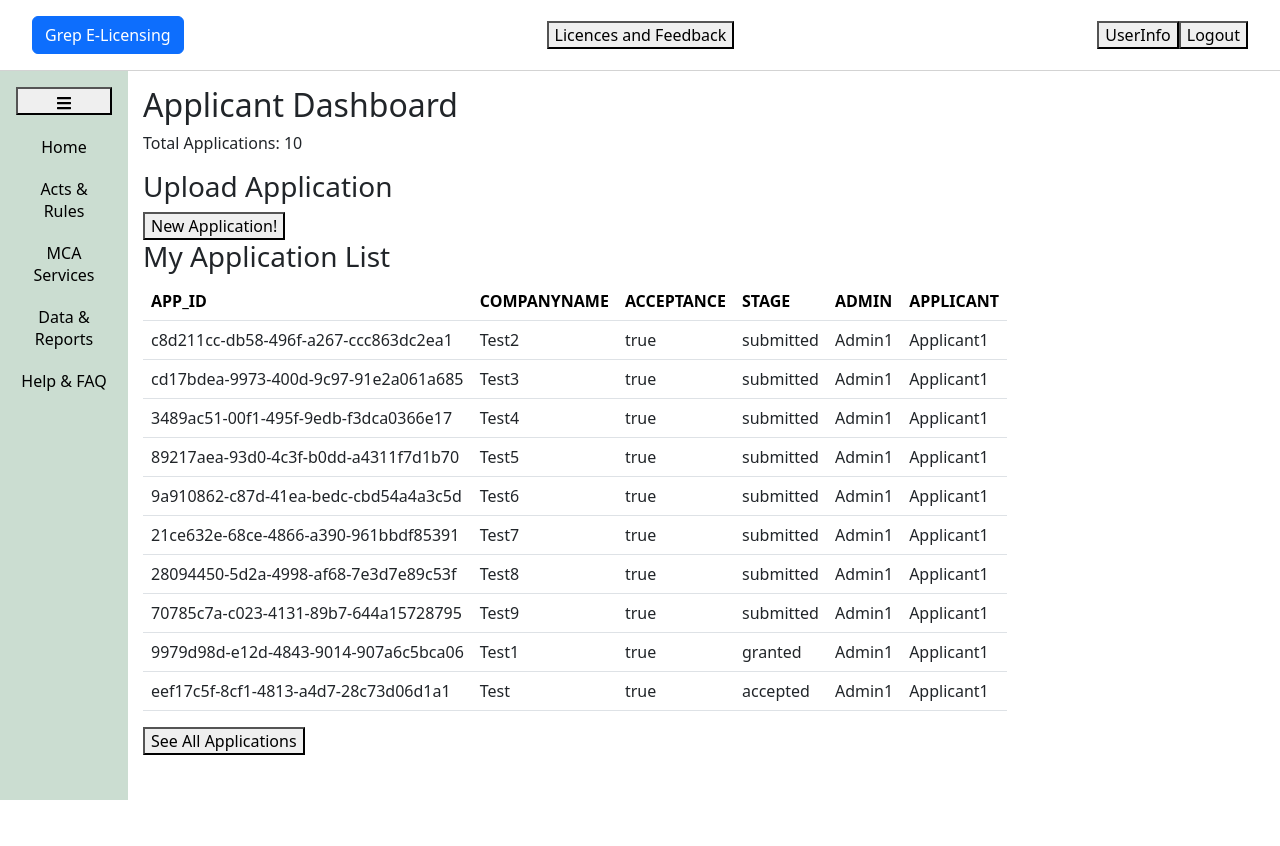
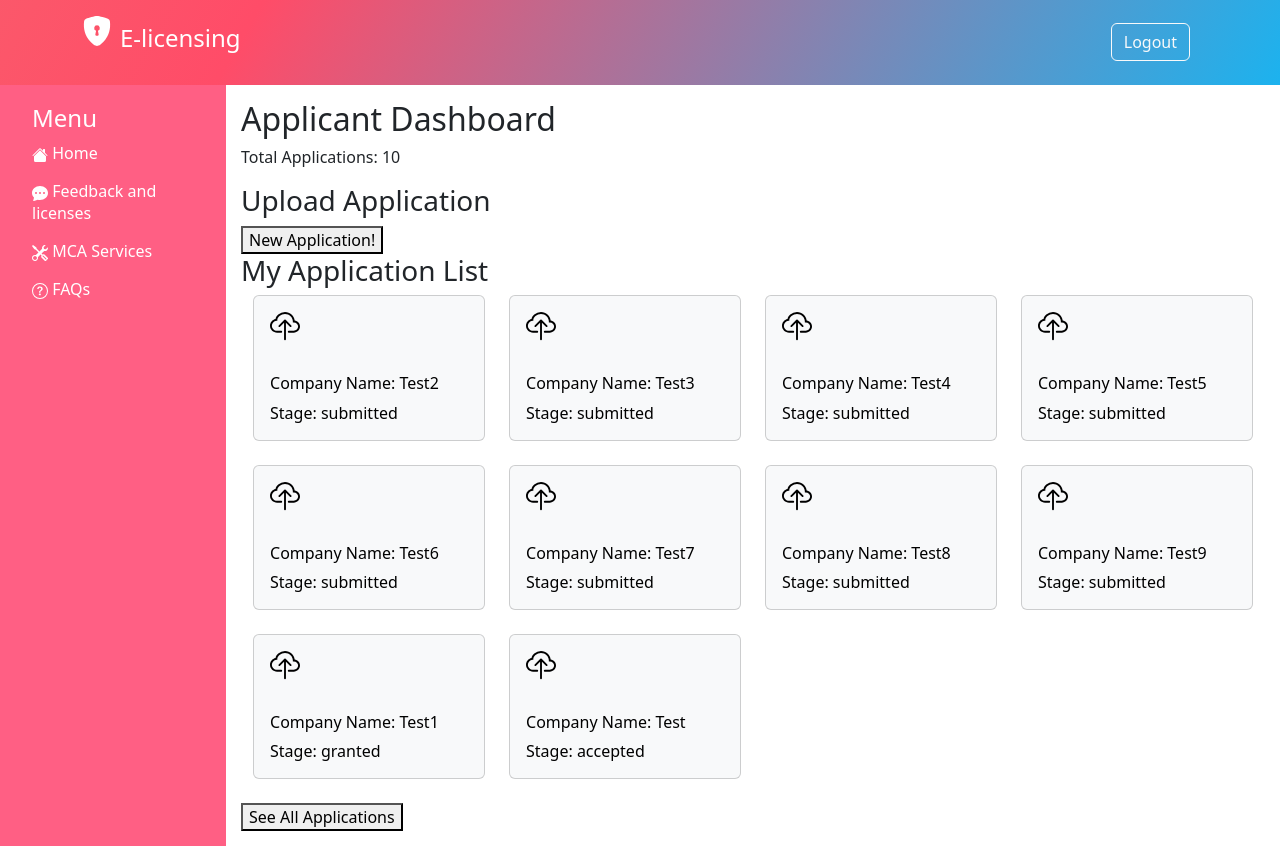
Before and after one commit to bhawansh-bns/final-screens, a React (Create React App) app: page /client-dashboard in a window 1280 px wide. Before the commit the page ends 800 px from the top, so only its background shows below. Built offline with nearby package versions, Linux system fonts and the light colour scheme.

Commit message:
gradient done

```diff
--- a/src/client/ClientDashboard.jsx
+++ b/src/client/ClientDashboard.jsx
@@ -3,7 +3,7 @@ import PageTemplate from "../components/template/PageTemplate";
 import UploadFiles from "./UploadFiles";
 import ListApplications from "./ListApplications";
 import TotalApplications from "./TotalApplications";
-import Table from "../components/table/Table";
+import Cards from "../components/cards/Cards";
 import axios from "axios";
 import styles from "./ClientDashboardStyles.module.css";
 import { useHistory } from "react-router-dom";
@@ -53,7 +53,7 @@ const ClientDashboard = () => {
         <UploadFiles account={account} />
         <h3>My Application List</h3>
         {/* <ListApplications applications={applications} /> */}
-        <Table data={applications} excludeColumns={[]} />
+        <Cards data={applications} excludeColumns={[]} />
 
         <button onClick={loadApplications}>See All Applications</button>
       </div>
--- a/src/components/cards/Cards.js
+++ b/src/components/cards/Cards.js
@@ -1,5 +1,6 @@
 import React, { useState } from "react";
 import SearchPopupAdmin from "../../admin/SearchPopupAdmin";
+import "./styles.css";
 
 const Cards = ({ data, excludeColumns = [], account }) => {
   if (!data || !data.length) {
@@ -58,15 +59,31 @@ const Cards = ({ data, excludeColumns = [], account }) => {
               data-bs-target="#exampleModal"
               onClick={() => setName(item)}
             >
-              <div className="card">
-                <img
-                  src={item.image}
-                  className="card-img-top"
-                  alt={item.title}
-                />
+              <div className="card text-bg-light mb-3">
+                <div class="mx-3 my-3">
+                  <svg
+                    xmlns="http://www.w3.org/2000/svg"
+                    width="30"
+                    height="30"
+                    fill="currentColor"
+                    class="bi bi-cloud-upload"
+                    viewBox="0 0 16 16"
+                  >
+                    <path
+                      fill-rule="evenodd"
+                      d="M4.406 1.342A5.53 5.53 0 0 1 8 0c2.69 0 4.923 2 5.166 4.579C14.758 4.804 16 6.137 16 7.773 16 9.569 14.502 11 12.687 11H10a.5.5 0 0 1 0-1h2.688C13.979 10 15 8.988 15 7.773c0-1.216-1.02-2.228-2.313-2.228h-.5v-.5C12.188 2.825 10.328 1 8 1a4.53 4.53 0 0 0-2.941 1.1c-.757.652-1.153 1.438-1.153 2.055v.448l-.445.049C2.064 4.805 1 5.952 1 7.318 1 8.785 2.23 10 3.781 10H6a.5.5 0 0 1 0 1H3.781C1.708 11 0 9.366 0 7.318c0-1.763 1.266-3.223 2.942-3.593.143-.863.698-1.723 1.464-2.383z"
+                    />
+                    <path
+                      fill-rule="evenodd"
+                      d="M7.646 4.146a.5.5 0 0 1 .708 0l3 3a.5.5 0 0 1-.708.708L8.5 5.707V14.5a.5.5 0 0 1-1 0V5.707L5.354 7.854a.5.5 0 1 1-.708-.708l3-3z"
+                    />
+                  </svg>
+                </div>
                 <div className="card-body">
-                  <h5 className="card-title">{item.CompanyName}</h5>
-                  <p className="card-text">{item.Stage}</p>
+                  <h6 className="card-title">
+                    Company Name: {item.CompanyName}
+                  </h6>
+                  <p className="card-text">Stage: {item.Stage}</p>
                 </div>
               </div>
             </div>
--- /dev/null
+++ b/src/components/cards/styles.css
@@ -0,0 +1,3 @@
+.card:hover {
+  box-shadow: 0 0 10px rgba(0, 0, 0, 0.5);
+}
--- a/src/components/template/Header.js
+++ b/src/components/template/Header.js
@@ -19,26 +19,40 @@ const Header = () => {
     // });
   };
   return (
-    <header className={styles.header}>
-      <Link to={"/sign-in"}>
-        <button type="button" className="btn btn-primary">
-          <img src="" className={styles.logo} alt="" />
-          Grep E-Licensing
-        </button>
-      </Link>
-      <Link to={"/feedback"}>
-        <Button className={styles.logoBtn}>
-          <img src="" className={styles.logo} alt="" />
-          Licences and Feedback
-        </Button>
-      </Link>
-      <div className={styles.contact}>
-        <Button className={styles.contactBtn}>UserInfo</Button>
-        <Button className={styles.logoBtn} onClick={logout}>
-          Logout
-        </Button>
+    <section className={styles.gradient_background}>
+      <div class="container my-3">
+        <div class="d-flex flex-wrap align-items-center justify-content-center justify-content-lg-start">
+          <ul class="nav col-12 col-lg-auto me-lg-auto mb-2 justify-content-center mb-md-0">
+            <li>
+              <svg
+                xmlns="http://www.w3.org/2000/svg"
+                width="30"
+                height="30"
+                fill="white"
+                class="bi bi-shield-lock-fill"
+                viewBox="0 0 16 16"
+              >
+                <path
+                  fill-rule="evenodd"
+                  d="M8 0c-.69 0-1.843.265-2.928.56-1.11.3-2.229.655-2.887.87a1.54 1.54 0 0 0-1.044 1.262c-.596 4.477.787 7.795 2.465 9.99a11.777 11.777 0 0 0 2.517 2.453c.386.273.744.482 1.048.625.28.132.581.24.829.24s.548-.108.829-.24a7.159 7.159 0 0 0 1.048-.625 11.775 11.775 0 0 0 2.517-2.453c1.678-2.195 3.061-5.513 2.465-9.99a1.541 1.541 0 0 0-1.044-1.263 62.467 62.467 0 0 0-2.887-.87C9.843.266 8.69 0 8 0zm0 5a1.5 1.5 0 0 1 .5 2.915l.385 1.99a.5.5 0 0 1-.491.595h-.788a.5.5 0 0 1-.49-.595l.384-1.99A1.5 1.5 0 0 1 8 5z"
+                />
+              </svg>
+            </li>
+            <li>
+              <a href="/" class="nav-link px-2 text-white">
+                <h4>E-licensing</h4>
+              </a>
+            </li>
+          </ul>
+
+          <div class="text-end">
+            <button type="button" class="btn btn-outline-light me-2">
+              Logout
+            </button>
+          </div>
+        </div>
       </div>
-    </header>
+    </section>
   );
 };
 
--- a/src/components/template/HeaderStyles.module.css
+++ b/src/components/template/HeaderStyles.module.css
@@ -1,26 +1,18 @@
-.header {
-    display: flex;
-    justify-content: space-between;
-    align-items: center;
-    background-color: white;
-    padding: 1rem 2rem;
-    border-bottom: 1px solid lightgray;
+.gradient_background {
+  height: 200;
+  background: linear-gradient(300deg, #00bfff, #ff4c68, #ef8172);
+  background-size: 180% 180%;
+  animation: gradient-animation 18s ease infinite;
+}
+
+@keyframes gradient-animation {
+  0% {
+    background-position: 0% 50%;
   }
-
-  .company-icon {
-    display: flex;
-    align-items: center;
-    gap: 1rem;
-    font-size: 1.5rem;
-    font-weight: bold;
+  50% {
+    background-position: 100% 50%;
   }
-
-  .contact-icon {
-    background-color: #008cba;
-    color: white;
-    border: none;
-    border-radius: 50%;
-    font-size: 1rem;
-    padding: 0.5rem;
-    cursor: pointer;
+  100% {
+    background-position: 0% 50%;
   }
+}
--- a/src/components/template/PageTemplate.js
+++ b/src/components/template/PageTemplate.js
@@ -2,7 +2,7 @@ import React from "react";
 import Header from "./Header";
 import Sidebar from "./Sidebar";
 
-const PageTemplate = ({children}) => {
+const PageTemplate = ({ children }) => {
   return (
     <div style={{ display: "flex", flexDirection: "column", height: "100vh" }}>
       <Header />
--- a/src/components/template/Sidebar.js
+++ b/src/components/template/Sidebar.js
@@ -5,18 +5,92 @@ import styles from "./SidebarStyles.module.css";
 
 const Sidebar = () => {
   return (
-    <nav className={styles.sidebar}>
-      <Button className={styles.sidebarBtn}>
-        <FaBars className={styles.sidebarIcon} />
-      </Button>
-      <div className={styles.sidebarMenu}>
-        <Button className={styles.sidebarMenuItem}>Home</Button>
-        <Button className={styles.sidebarMenuItem}>Acts & Rules</Button>
-        <Button className={styles.sidebarMenuItem}>MCA Services</Button>
-        <Button className={styles.sidebarMenuItem}>Data & Reports</Button>
-        <Button className={styles.sidebarMenuItem}>Help & FAQ</Button>
+    // <nav className={styles.sidebar}>
+    //   <Button className={styles.sidebarBtn}>
+    //     <FaBars className={styles.sidebarIcon} />
+    //   </Button>
+    //   <div className={styles.sidebarMenu}>
+    //     <Button className={styles.sidebarMenuItem}>Home</Button>
+    //     <Button className={styles.sidebarMenuItem}>Acts & Rules</Button>
+    //     <Button className={styles.sidebarMenuItem}>MCA Services</Button>
+    //     <Button className={styles.sidebarMenuItem}>Data & Reports</Button>
+    //     <Button className={styles.sidebarMenuItem}>Help & FAQ</Button>
+    //   </div>
+    // </nav>
+    <div className={styles.sidebar}>
+      <div class="d-flex flex-column flex-shrink-0 p-3">
+        <a
+          href="/"
+          class="d-flex align-items-center mb-3 mb-md-0 me-md-auto text-white text-decoration-none"
+        >
+          <span class="fs-4 mx-3">Menu</span>
+        </a>
+        <ul class="nav nav-pills flex-column mb-auto">
+          <li class="nav-item">
+            <a href="#" class="nav-link text-white">
+              <svg
+                xmlns="http://www.w3.org/2000/svg"
+                width="16"
+                height="16"
+                fill="currentColor"
+                class="bi bi-house-fill"
+                viewBox="0 0 16 16"
+              >
+                <path d="M8.707 1.5a1 1 0 0 0-1.414 0L.646 8.146a.5.5 0 0 0 .708.708L8 2.207l6.646 6.647a.5.5 0 0 0 .708-.708L13 5.793V2.5a.5.5 0 0 0-.5-.5h-1a.5.5 0 0 0-.5.5v1.293L8.707 1.5Z" />
+                <path d="m8 3.293 6 6V13.5a1.5 1.5 0 0 1-1.5 1.5h-9A1.5 1.5 0 0 1 2 13.5V9.293l6-6Z" />
+              </svg>{" "}
+              Home
+            </a>
+          </li>
+          <li class="nav-item">
+            <a href="#" class="nav-link text-white">
+              <svg
+                xmlns="http://www.w3.org/2000/svg"
+                width="16"
+                height="16"
+                fill="currentColor"
+                class="bi bi-chat-dots-fill"
+                viewBox="0 0 16 16"
+              >
+                <path d="M16 8c0 3.866-3.582 7-8 7a9.06 9.06 0 0 1-2.347-.306c-.584.296-1.925.864-4.181 1.234-.2.032-.352-.176-.273-.362.354-.836.674-1.95.77-2.966C.744 11.37 0 9.76 0 8c0-3.866 3.582-7 8-7s8 3.134 8 7zM5 8a1 1 0 1 0-2 0 1 1 0 0 0 2 0zm4 0a1 1 0 1 0-2 0 1 1 0 0 0 2 0zm3 1a1 1 0 1 0 0-2 1 1 0 0 0 0 2z" />
+              </svg>{" "}
+              Feedback and licenses
+            </a>
+          </li>
+          <li>
+            <a href="#" class="nav-link text-white">
+              <svg
+                xmlns="http://www.w3.org/2000/svg"
+                width="16"
+                height="16"
+                fill="currentColor"
+                class="bi bi-tools"
+                viewBox="0 0 16 16"
+              >
+                <path d="M1 0 0 1l2.2 3.081a1 1 0 0 0 .815.419h.07a1 1 0 0 1 .708.293l2.675 2.675-2.617 2.654A3.003 3.003 0 0 0 0 13a3 3 0 1 0 5.878-.851l2.654-2.617.968.968-.305.914a1 1 0 0 0 .242 1.023l3.27 3.27a.997.997 0 0 0 1.414 0l1.586-1.586a.997.997 0 0 0 0-1.414l-3.27-3.27a1 1 0 0 0-1.023-.242L10.5 9.5l-.96-.96 2.68-2.643A3.005 3.005 0 0 0 16 3c0-.269-.035-.53-.102-.777l-2.14 2.141L12 4l-.364-1.757L13.777.102a3 3 0 0 0-3.675 3.68L7.462 6.46 4.793 3.793a1 1 0 0 1-.293-.707v-.071a1 1 0 0 0-.419-.814L1 0Zm9.646 10.646a.5.5 0 0 1 .708 0l2.914 2.915a.5.5 0 0 1-.707.707l-2.915-2.914a.5.5 0 0 1 0-.708ZM3 11l.471.242.529.026.287.445.445.287.026.529L5 13l-.242.471-.026.529-.445.287-.287.445-.529.026L3 15l-.471-.242L2 14.732l-.287-.445L1.268 14l-.026-.529L1 13l.242-.471.026-.529.445-.287.287-.445.529-.026L3 11Z" />
+              </svg>{" "}
+              MCA Services
+            </a>
+          </li>
+          <li>
+            <a href="#" class="nav-link text-white">
+              <svg
+                xmlns="http://www.w3.org/2000/svg"
+                width="16"
+                height="16"
+                fill="currentColor"
+                class="bi bi-question-circle"
+                viewBox="0 0 16 16"
+              >
+                <path d="M8 15A7 7 0 1 1 8 1a7 7 0 0 1 0 14zm0 1A8 8 0 1 0 8 0a8 8 0 0 0 0 16z" />
+                <path d="M5.255 5.786a.237.237 0 0 0 .241.247h.825c.138 0 .248-.113.266-.25.09-.656.54-1.134 1.342-1.134.686 0 1.314.343 1.314 1.168 0 .635-.374.927-.965 1.371-.673.489-1.206 1.06-1.168 1.987l.003.217a.25.25 0 0 0 .25.246h.811a.25.25 0 0 0 .25-.25v-.105c0-.718.273-.927 1.01-1.486.609-.463 1.244-.977 1.244-2.056 0-1.511-1.276-2.241-2.673-2.241-1.267 0-2.655.59-2.75 2.286zm1.557 5.763c0 .533.425.927 1.01.927.609 0 1.028-.394 1.028-.927 0-.552-.42-.94-1.029-.94-.584 0-1.009.388-1.009.94z" />
+              </svg>{" "}
+              FAQs
+            </a>
+          </li>
+        </ul>
       </div>
-    </nav>
+    </div>
   );
 };
 
--- a/src/components/template/SidebarStyles.module.css
+++ b/src/components/template/SidebarStyles.module.css
@@ -1,12 +1,7 @@
 .sidebar {
-    background-color: var(--color-gainsboro-200);
-    width: 10%;
-    display: flex;
-    flex-direction: column;
-    padding: 1rem;
-    height: 100%;
+  background: #ff5f84;
 }
-
+/*
 .sidebarBtn {
   margin-bottom: 1rem;
 }
@@ -27,4 +22,4 @@
   border: 0px;
   cursor: pointer;
   background-color: var(--color-gainsboro-200);
-  }
+} */
```
Lines whose indentation alone changed are shown as unchanged.
